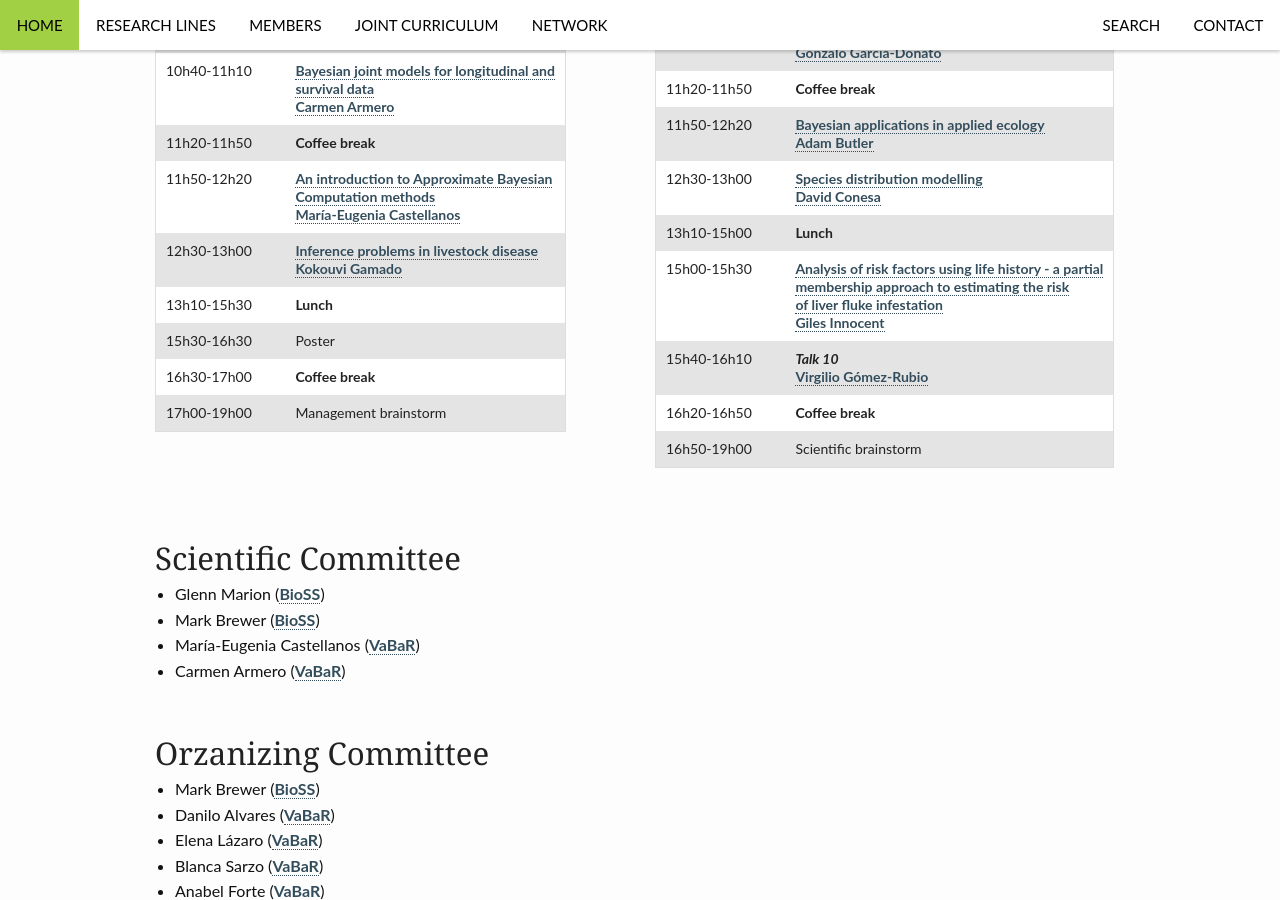
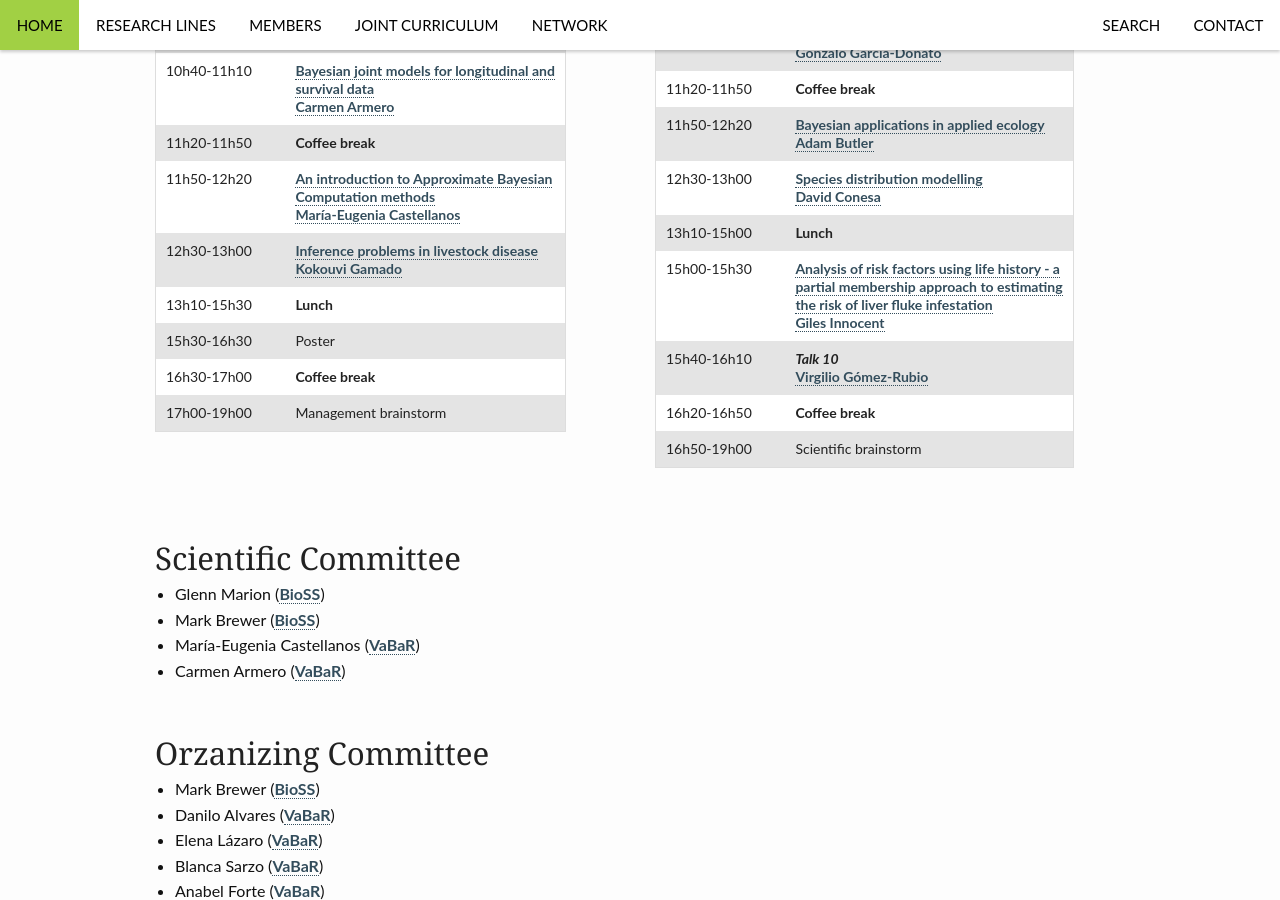
Before and after one commit to VABAR/VABAR.github.io, a Jekyll site: the page built from _posts/events/2015-12-17-ScoVa16.md, in a window 1280 px wide and 900 px high, scrolled down 510 px. Built offline with Jekyll 4.4.1, drawn with Linux system fonts in a browser that asks for light colours.

Commit message:
Update 2015-12-17-ScoVa16.md

```diff
--- a/_posts/events/2015-12-17-ScoVa16.md
+++ b/_posts/events/2015-12-17-ScoVa16.md
@@ -41,7 +41,7 @@
 11h50-12h20 || [Bayesian applications in applied ecology]({{ site.url }}/assets/scova16/Butler-Abstract.pdf)<br>[Adam Butler](http://www.bioss.ac.uk/people/adam.html)
 12h30-13h00 || [Species distribution modelling]({{ site.url }}/assets/scova16/Conesa-Abstract.pdf)<br>[David Conesa](http://www.geeitema.org/conesa/)
 13h10-15h00 || **Lunch**
-15h00-15h30 || [Analysis of risk factors using life history - a partial <br> membership approach to estimating the risk <br> of liver fluke infestation]({{ site.url }}/assets/scova16/Innocent-Abstract.pdf)<br>[Giles Innocent](http://www.bioss.ac.uk/people/giles.html)
+15h00-15h30 || [Analysis of risk factors using life history - a <br> partial membership approach to estimating <br> the risk of liver fluke infestation]({{ site.url }}/assets/scova16/Innocent-Abstract.pdf)<br>[Giles Innocent](http://www.bioss.ac.uk/people/giles.html)
 15h40-16h10 || **_Talk 10_**<br>[Virgilio Gómez-Rubio](http://www.uclm.es/profesorado/vgomez/)
 16h20-16h50 || **Coffee break**
 16h50-19h00 || Scientific brainstorm
```
